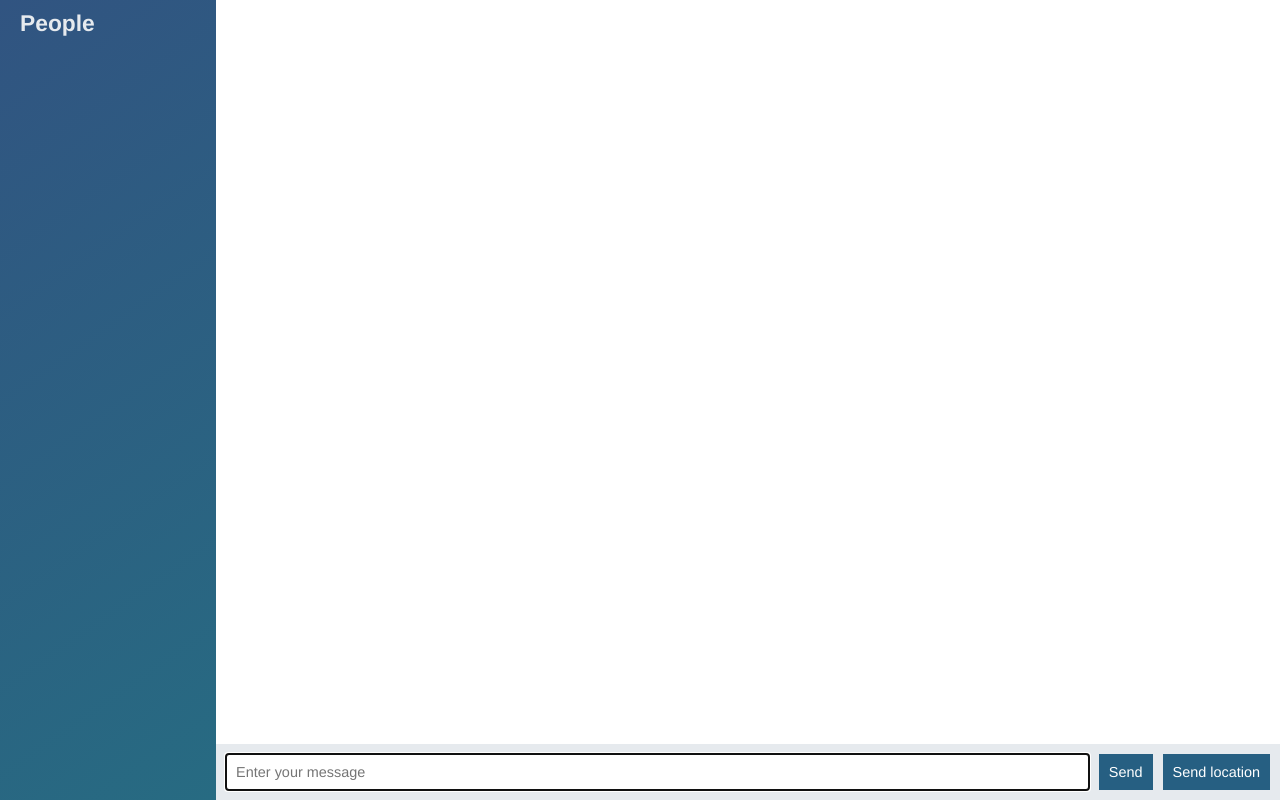
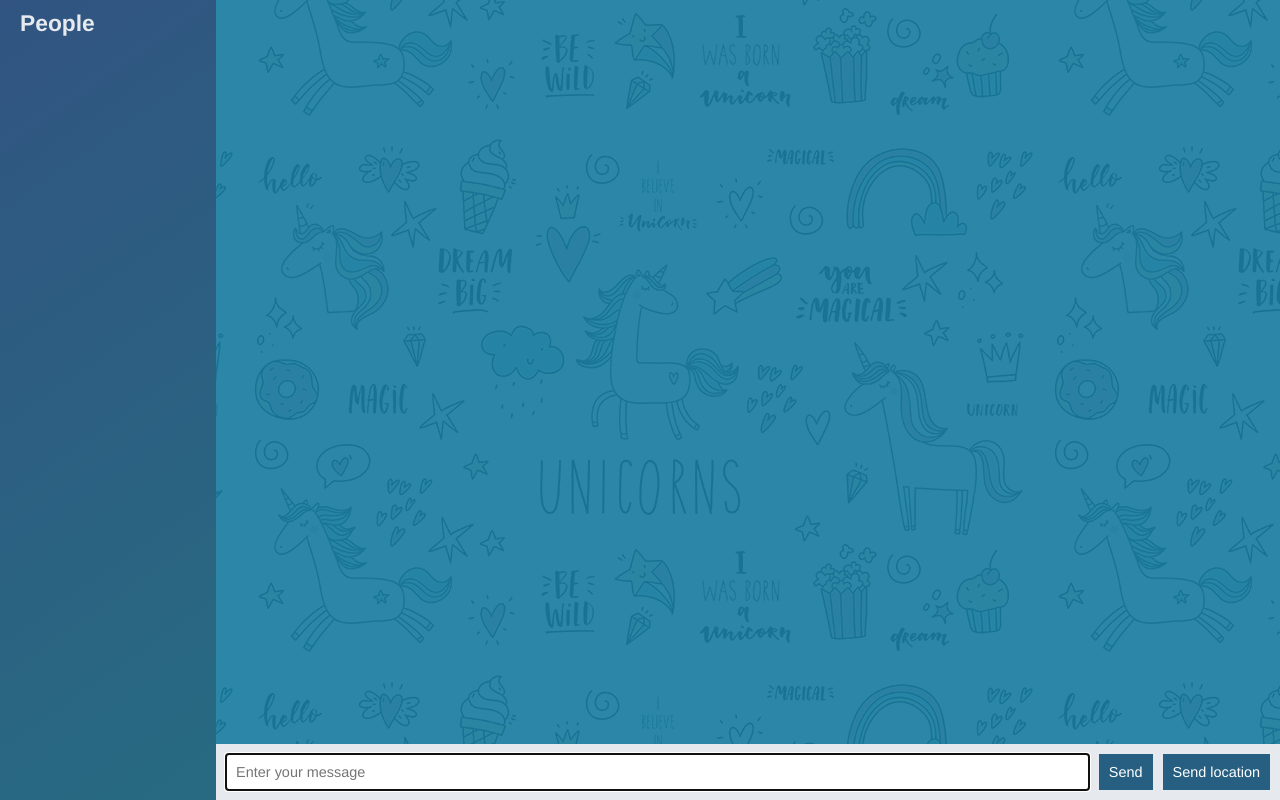
Before and after one commit to Utkarsh4610/node-chat-app, a website: page public/chat.html in a window 1280 px wide. Drawn offline with nearby package versions, Linux system fonts and the light colour scheme; no server answers.

Commit message:
'addedbeautifulbackgroundtochatarea'

```diff
--- a/public/css/styles.css
+++ b/public/css/styles.css
@@ -118,6 +118,11 @@
     flex-direction: column;
     height: 100vh;
     width: 100%;
+    color: #fff;
+    background-attachment: fixed;
+    background-position: center;
+    background-image: url("bg.png");
+
   }
 
   .chat__messages {
@@ -169,7 +174,7 @@
   }
 
   .message__title span {
-    color: #999;
+    color: #272525;
   }
 
   @media (max-width: 600px) {
```
Also changed, not shown: public/css/bg.png (added).
